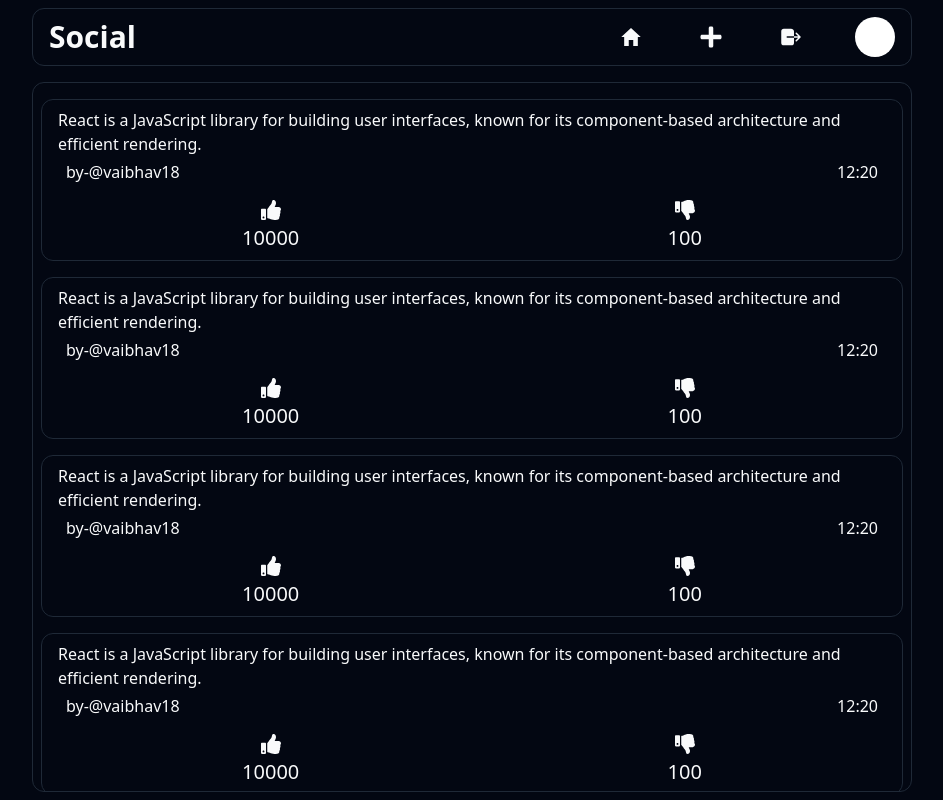
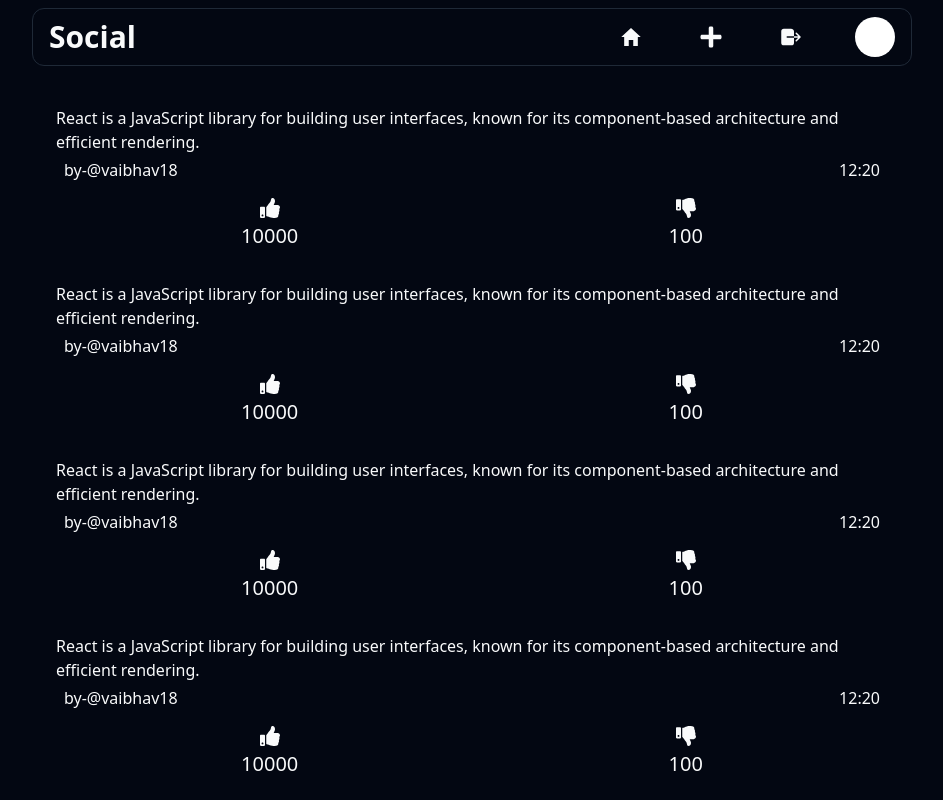
Before and after one commit to vaibhavm18/Social-App, a Next.js app in the folder client/: page / in a window 1280 px wide. Shown: the whole page, without its empty margins (168-1111 px from the left). Built offline with nearby package versions, Linux system fonts and the light colour scheme.

Commit message:
fixing design

```diff
--- a/client/src/app/(home)/layout.tsx
+++ b/client/src/app/(home)/layout.tsx
@@ -24,7 +24,7 @@ export default function HomeLayout({
             <div className=" overflow-auto flex-auto relative">
               <div
                 className="absolute z-50 overflow-auto rounded-xl w-full
-          h-full flex flex-col gap-4 border py-4"
+          h-full flex flex-col gap-4  py-4"
               >
                 {children}
               </div>
--- a/client/src/components/Header.tsx
+++ b/client/src/components/Header.tsx
@@ -3,7 +3,7 @@ import Icon from "./ui/icon";
 
 export default function Header() {
   return (
-    <header className="px-4 border rounded-xl py-2 flex items-center justify-between ">
+    <header className="px-4  rounded-xl py-2 flex items-center justify-between border ">
       <span className="font-bold text-2xl md:text-3xl">Social</span>
       <ul className=" items-center text-2xl gap-12 flex">
         {icons.map((val) => (
--- a/client/src/components/PostForm.tsx
+++ b/client/src/components/PostForm.tsx
@@ -44,7 +44,7 @@ export default function PostForm() {
     <Form {...form}>
       <form
         onSubmit={form.handleSubmit(onSubmit)}
-        className="space-y-8 py-4 px-2 sm:px-6 flex flex-col items-stretch h-full gap-4 border border-red-950"
+        className="space-y-8 py-4 px-2 sm:px-6 flex flex-col items-stretch h-full gap-4 "
       >
         {fields.map((val) => (
           <FormField
--- a/client/src/components/Preview.tsx
+++ b/client/src/components/Preview.tsx
@@ -13,7 +13,7 @@ export default function Preview({ id }: Props) {
   return (
     <div
       onClick={onclick}
-      className="border border-gray-800 cursor-pointer hover:scale-[1.01] hover:shadow-sm
+      className="  cursor-pointer hover:scale-[1.01] hover:shadow-sm
       hover:shadow-gray-700
        mx-2 transition-all duration-300
         py-2 px-4 flex flex-col rounded-xl"
--- a/client/src/components/Signup.tsx
+++ b/client/src/components/Signup.tsx
@@ -49,7 +49,7 @@ export default function Signup() {
           className="flex flex-col gap-10 items-center w-full"
         >
           <div className="text-center">
-            <p className="text-3xl font-bold mb-2">Login</p>
+            <p className="text-3xl font-bold mb-2">Signup</p>
             <p className="text-xl font-semibold">
               Already have an account ?{" "}
               <Icon
```
